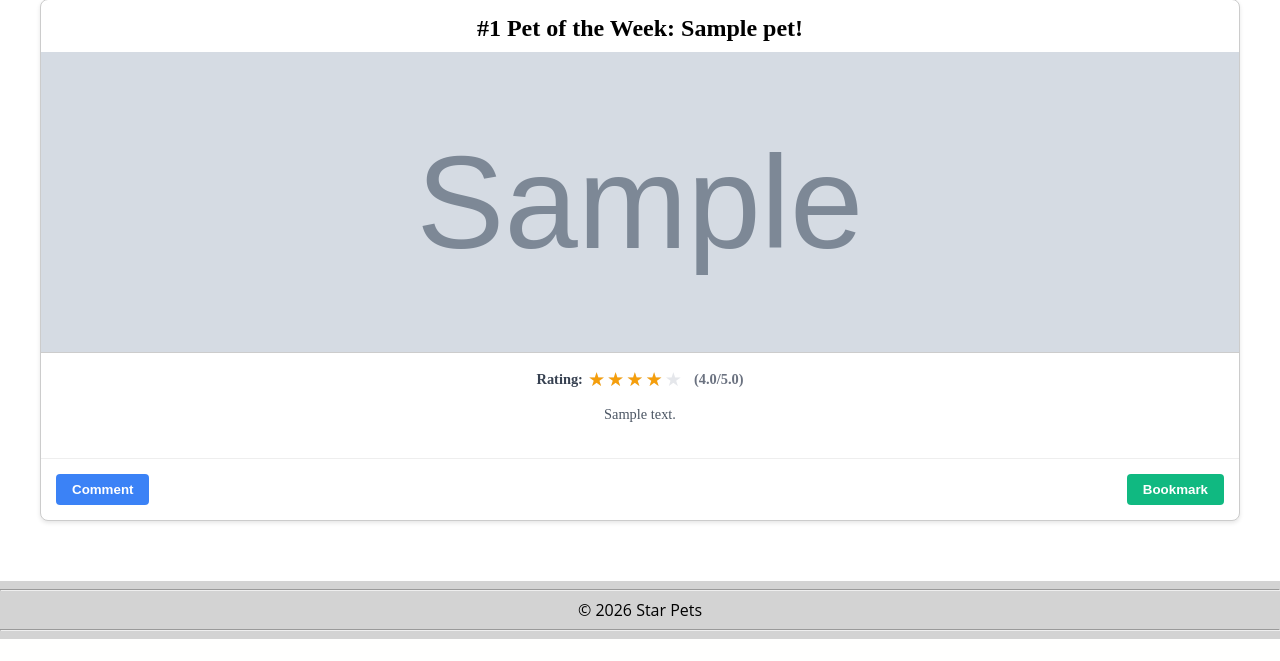
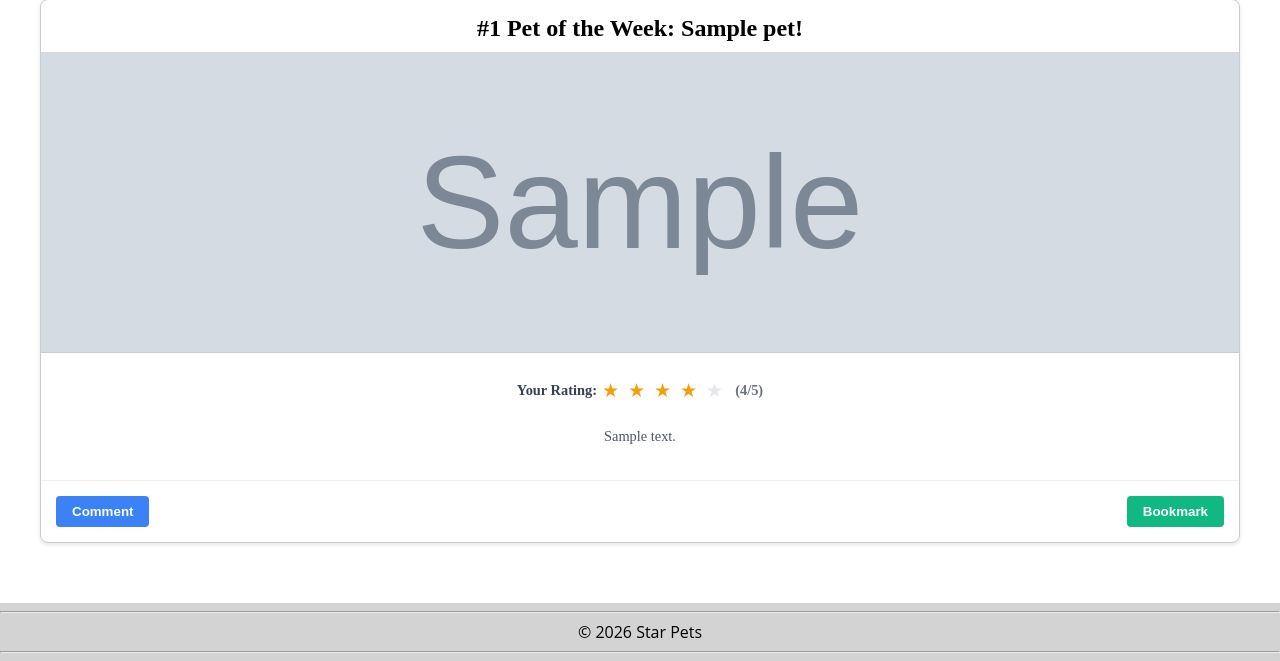
Before and after one commit to StevenHorne44/StarPets, a Django app: page /rated/ in a window 1280 px wide. Shown: the part 260-921 px from the top of the page. Before the commit the page ends 899 px from the top, so only its background shows below. Run offline with Django 5.2, Linux system fonts and the light colour scheme; a user stored in the database is signed in; tables that the repository leaves empty hold one stand-in row (values such as "Sample post"); grey boxes marked "Sample" are stand-in pictures.

Commit message:
added stars animation. Now at all times user rating is visible, when hovering over the stars: 1) Average rating row pops up, 2) selcted stars cahnge their colour to light yellow -> on pressing thge rating is being assigned to the pet. Action Listeners were moved from models.py to newly created signals.py to separate the logic and prevent crashes

```diff
--- a/pets/apps.py
+++ b/pets/apps.py
@@ -4,3 +4,7 @@ from django.apps import AppConfig
 class PetsConfig(AppConfig):
     default_auto_field = 'django.db.models.BigAutoField'
     name = 'pets'
+
+    def ready(self):
+        # Connect signal handlers when the app initializes
+        import pets.signals
--- a/pets/models.py
+++ b/pets/models.py
@@ -1,10 +1,6 @@
 from django.db import models
 from django.contrib.auth.models import User
 from django.template.defaultfilters import slugify
-from django.db.models import Avg
-from django.db.models.signals import pre_save, post_save, post_delete
-from django.dispatch import receiver
-import os
 
 # Create your models here.
 
@@ -57,47 +53,3 @@ class UserProfile(models.Model):
 
     def __str__(self):
         return self.user.username
-
-#delete old file when a new one is uploaded
-@receiver(pre_save, sender=UserProfile)
-def auto_delete_file_on_change(sender, instance, **kwargs):
-    if not instance.pk:
-        return False
-
-    try:
-        old_profile = UserProfile.objects.get(pk=instance.pk)
-        old_file = old_profile.profile_picture
-    except UserProfile.DoesNotExist:
-        return False
-
-    new_file = instance.profile_picture
-
-    if old_file and old_file != new_file:
-        if os.path.isfile(old_file.path):
-            os.remove(old_file.path)
-
-
-#delete file when UserProfile delete (user deletes account)
-@receiver(post_delete, sender=UserProfile)
-def auto_delete_file_on_delete(sender, instance, **kwargs):
-    if instance.profile_picture:
-        if os.path.isfile(instance.profile_picture.path):
-            os.remove(instance.profile_picture.path)
-
-
-# Signal to update average rating of a pet whenever a new rating is added or deleted
-@receiver(post_save, sender='pets.PetRating')
-@receiver(post_delete, sender='pets.PetRating')
-# Listens for any save() or delete() on a PetRating. When triggered recalculates the average and updates the parent Pet.
-def update_pet_average_rating(sender, instance, **kwargs):
-    pet = instance.PetID
-
-    # Calculate the new average for this specific pet
-    avg_dict = pet.petrating_set.aggregate(Avg('stars'))
-    new_avg = avg_dict['stars__avg']
-
-    # If all ratings were deleted, new_avg will be None. Default back to 0.0.
-    pet.average_rating = new_avg if new_avg is not None else 0.0
-
-    # Save the updated average to the db
-    pet.save()
--- a/pets/templatetags/pet_filters.py
+++ b/pets/templatetags/pet_filters.py
@@ -1,5 +1,6 @@
 from django import template
 from django.utils.safestring import mark_safe
+from pets.models import PetRating
 
 #registering the template library
 register = template.Library()
@@ -21,11 +22,10 @@ def draw_stars(stars):
     # Create the overlay HTML
     # Use relative positioning for the wrapper, and absolute positioning for the gold stars
     html = f'''
-        <strong style="color: #374151;">Rating:</strong>
+        <strong style="color: #374151;">Average Rating:</strong>
 
-        <span class="star-rating-wrapper" style="display: inline-block; position: relative; letter-spacing: 2px; font-size: 1.2rem; cursor: pointer;" title="Click to rate!">
+        <span class="star-rating-wrapper" style="display: inline-block; position: relative; letter-spacing: 2px; font-size: 1.2rem; pointer-events: none;">
             <span style="color: #e5e7eb; display: inline-block;">★★★★★</span>
-
             <span class="gold-stars-overlay" style="position: absolute; top: 0; left: 0; white-space: nowrap; overflow: hidden; width: {fill_percentage}%; pointer-events: none;">
                 <span style="color: #f59e0b;">★★★★★</span>
             </span>
@@ -35,3 +35,11 @@ def draw_stars(stars):
     '''
 
     return mark_safe(html)
+
+@register.simple_tag
+def get_user_rating(pet, user):
+    if user.is_authenticated:
+        rating = PetRating.objects.filter(PetID=pet, UserID=user).first()
+        if rating:
+            return rating.stars
+    return 0
--- a/static/css/starpets.css
+++ b/static/css/starpets.css
@@ -198,10 +198,15 @@ input[type="text"], input[type="password"], input[type="email"] {
 .pet-box-rating {
     margin-bottom: 10px;
     font-size: 0.9rem;
-    color: #f59e0b; /* Star color */
     display: flex;
+    flex-direction: column;
+    align-items: flex-start;
+    gap: 5px;
+    min-height: 45px;
+}
+
+.pet-box-featured .pet-box-rating {
     align-items: center;
-    gap: 5px;
 }
 
 .pet-box-description {
@@ -247,6 +252,26 @@ input[type="text"], input[type="password"], input[type="email"] {
     display: flex;
     justify-content: center;
 }
+
+.user-rating-container, .average-rating-container {
+    display: flex;
+    align-items: center;
+    gap: 5px;
+}
+
+/* Hide the average rating by default, show when mouse hovers over the rating block */
+.average-rating-container {
+    display: none;
+}
+.interactive-rating:hover .average-rating-container {
+    display: flex;
+}
+
+/* Smooth transition for star color changes */
+.user-stars .star {
+    transition: color 0.2s ease;
+}
+
 
 /* --- Global Body Layout --- */
 body {
--- a/static/js/starpets.js
+++ b/static/js/starpets.js
@@ -42,18 +42,38 @@ document.addEventListener('DOMContentLoaded', function () {
     });
 
     // --- RATING LOGIC ---
-    starWrappers.forEach(wrapper => {
-        wrapper.addEventListener('click', function (e) {
+    const ratingContainers = document.querySelectorAll('.interactive-rating');
 
-            const rect = this.getBoundingClientRect();
-            const clickX = e.clientX - rect.left;
-            let newRating = Math.ceil((clickX / rect.width) * 5);
+    ratingContainers.forEach(container => {
+        const stars = container.querySelectorAll('.star');
+        const userRatingText = container.querySelector('.user-rating-text');
+        const petId = container.getAttribute('data-pet-id');
+        let currentUserRating = parseInt(container.getAttribute('data-user-rating')) || 0;
 
-            if (newRating < 1) newRating = 1;
-            if (newRating > 5) newRating = 5;
+        // Function to color stars based on rating and state (hover vs saved)
+        const updateStars = (rating, isHover = false) => {
+            stars.forEach(star => {
+                const starVal = parseInt(star.getAttribute('data-val'));
+                if (starVal <= rating) {
+                    // Light yellow for hover, gold for saved
+                    star.style.color = isHover ? '#fde047' : '#f59e0b';
+                } else {
+                    star.style.color = '#e5e7eb'; // Grey
+                }
+            });
+            userRatingText.textContent = `(${rating}/5)`;
+        };
 
-            const parentContainer = this.closest('.interactive-rating');
-            const petId = parentContainer.getAttribute('data-pet-id');
+        stars.forEach(star => {
+            // Hover Effect: Highlight stars up to the hovered star
+            star.addEventListener('mouseenter', function() {
+                const hoverVal = parseInt(this.getAttribute('data-val'));
+                updateStars(hoverVal, true);
+            });
+
+            // Click Effect: Submit via AJAX
+            star.addEventListener('click', function() {
+                const newRating = parseInt(this.getAttribute('data-val'));
 
                 fetch(`${RATE_URL}${petId}/`, {
                     method: 'POST',
@@ -63,18 +83,33 @@ document.addEventListener('DOMContentLoaded', function () {
                     },
                     body: JSON.stringify({ 'rating': newRating })
                 })
+                // Expecting a JSON response with at least { success: true, new_average: 4.2 }
                 .then(response => response.json())
                 .then(data => {
                     if (data.success) {
-                        const goldStars = parentContainer.querySelector('.gold-stars-overlay');
+                        // Instantly update the saved User Rating
+                        currentUserRating = newRating;
+                        container.setAttribute('data-user-rating', currentUserRating);
+                        updateStars(currentUserRating, false);
+
+                        // Instantly update the Average Rating visuals below it
+                        const goldStarsOverlay = container.querySelector('.gold-stars-overlay');
                         const fillPercentage = (data.new_average / 5.0) * 100;
-                        goldStars.style.width = `${fillPercentage}%`;
+                        goldStarsOverlay.style.width = `${fillPercentage}%`;
 
-                        const ratingText = parentContainer.querySelector('.rating-text');
-                        ratingText.textContent = `(${data.new_average.toFixed(1)}/5.0)`;
+                        // Update the numeric average rating text as well
+                        const avgRatingText = container.querySelector('.rating-text');
+                        avgRatingText.textContent = `(${data.new_average.toFixed(1)}/5.0)`;
                     }
                 })
                 .catch(error => console.error('Error:', error));
+            });
+        });
+
+        // Mouse Leave Effect: Reset back to the saved rating
+        const userRatingContainer = container.querySelector('.user-rating-container');
+        userRatingContainer.addEventListener('mouseleave', function() {
+            updateStars(currentUserRating, false);
         });
     });
 
--- a/templates/pets/partials/pet_box.html
+++ b/templates/pets/partials/pet_box.html
@@ -20,14 +20,36 @@
 
     <!-- Pet Information -->
     <div class="pet-box-content">
-        {% if not is_featured %}
+        {% if not is_featured %} <!-- Show rank only if not featured, since featured already implies #1 -->
             <h2 class="pet-box-header">
                 {% if rank %}#{{ rank }} {% endif %}{{ pet.name }}
             </h2>
         {% endif %}
 
-        <div class="pet-box-rating interactive-rating" data-pet-id="{{ pet.id }}">
-            {{ pet.average_rating|default:0|draw_stars }}
+        {% get_user_rating pet request.user as user_rating %}
+        <!-- User Rating Section -->
+        <div class="pet-box-rating interactive-rating" data-pet-id="{{ pet.id }}" data-user-rating="{{ user_rating }}">
+
+            <!-- Display user rating stars -->
+            <div class="user-rating-container">
+                <strong style="color: #374151;">Your Rating:</strong>
+                <span class="user-stars" style="letter-spacing: 2px; font-size: 1.2rem; cursor: pointer;" title="Click to rate!">
+                    <!-- Loop to display stars if user has rated the pet -->
+                        {% for _ in "12345" %}
+                            <span class="star" data-val="{{ forloop.counter }}" style="color: {% if user_rating >= forloop.counter %}#f59e0b{% else %}#e5e7eb{% endif %};">★</span>
+                        {% endfor %}
+                    </span>
+                </span>
+
+                <!-- Show the numeric user rating next to the stars -->
+                <span class="user-rating-text" style="color: #6b7280; font-weight: bold; margin-left: 5px;">({{ user_rating }}/5)</span>
+            </div>
+
+            <!-- Display average rating stars -->
+            <div class="average-rating-container">
+                {{ pet.average_rating|default:0|draw_stars }}
+            </div>
+
         </div> <!-- Display average rating with stars, defaulting to 0 if no rating -->
         <p class="pet-box-description">{{ pet.description }}</p>
     </div>
```
Also changed, not shown: pets/signals.py (added, +52 -0 lines). Lines whose indentation alone changed are shown as unchanged.
